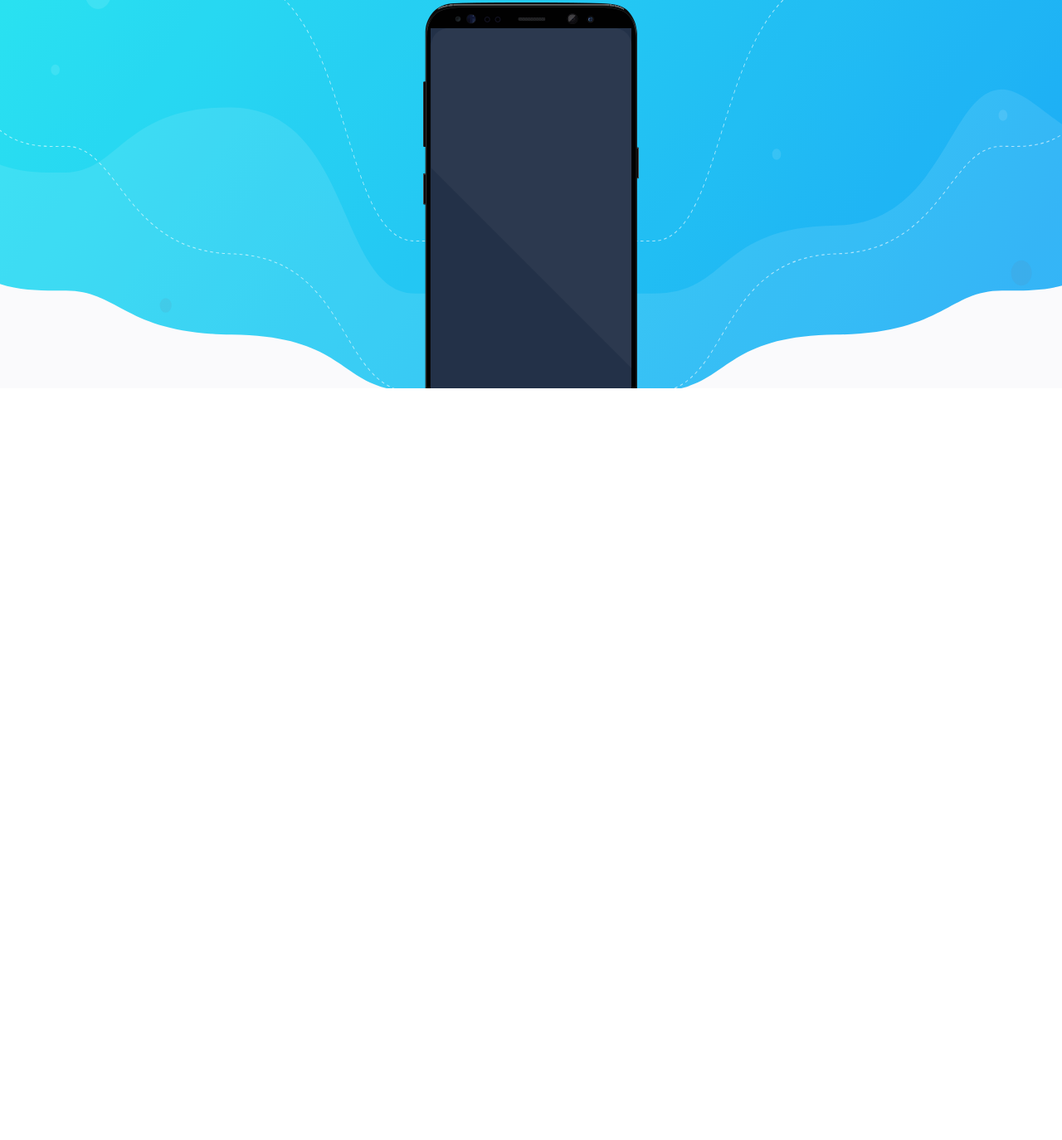
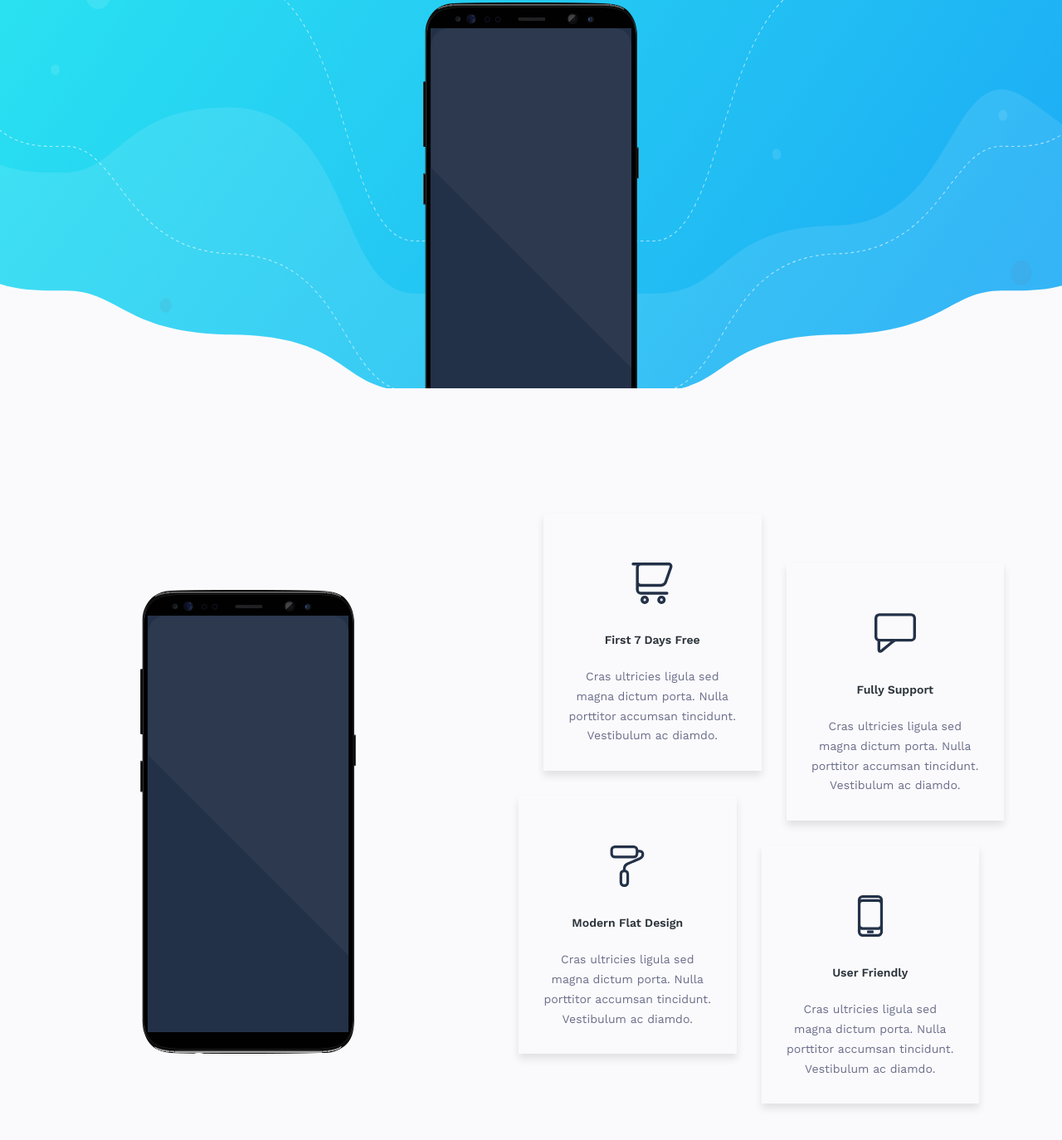
Before and after one commit to egorbabintcev/vibo-landing-page, a website: page public/index.html in a window 1280 px wide. Shown: the part 552-1926 px from the top of the page at 83% size. Before the commit the page ends 1020 px from the top, so only its background shows below. Drawn offline with nearby package versions, Linux system fonts and the light colour scheme; files that its build step writes are made by us from their sources.

Commit message:
Add fully adaptive markup and styles for features block and additional color variables

```diff
--- a/public/index.html
+++ b/public/index.html
@@ -55,6 +55,45 @@
       </section>
     </div>
   </header>
+  <main>
+    <section class="features">
+      <div class="container">
+        <div class="features-row">
+          <div class="features-mockup">
+            <img src="./img/phone-mockup-full.png" alt="">
+          </div>
+          <div class="feature">
+            <svg class="feature__icon">
+              <use xlink:href="./img/sprite.svg#cart"></use>
+            </svg>
+            <h3 class="feature__title">First 7 Days Free</h3>
+            <p class="feature__subtitle">Cras ultricies ligula sed magna dictum porta. Nulla porttitor accumsan tincidunt. Vestibulum ac diamdo.</p>
+          </div>
+          <div class="feature feature_moved-y">
+            <svg class="feature__icon">
+              <use xlink:href="./img/sprite.svg#msg"></use>
+            </svg>
+            <h3 class="feature__title">Fully Support</h3>
+            <p class="feature__subtitle">Cras ultricies ligula sed magna dictum porta. Nulla porttitor accumsan tincidunt. Vestibulum ac diamdo.</p>
+          </div>
+          <div class="feature feature_moved-x">
+            <svg class="feature__icon">
+              <use xlink:href="./img/sprite.svg#roller"></use>
+            </svg>
+            <h3 class="feature__title">Modern Flat Design</h3>
+            <p class="feature__subtitle">Cras ultricies ligula sed magna dictum porta. Nulla porttitor accumsan tincidunt. Vestibulum ac diamdo.</p>
+          </div>
+          <div class="feature feature_moved-x feature_moved-y">
+            <svg class="feature__icon">
+              <use xlink:href="./img/sprite.svg#phone"></use>
+            </svg>
+            <h3 class="feature__title">User Friendly</h3>
+            <p class="feature__subtitle">Cras ultricies ligula sed magna dictum porta. Nulla porttitor accumsan tincidunt. Vestibulum ac diamdo.</p>
+          </div>
+        </div>
+      </div>
+    </section>
+  </main>
 
   <script src="./js/main.js"></script>
 </body>
--- a/src/sass/main.scss
+++ b/src/sass/main.scss
@@ -192,3 +192,91 @@ header {
     }
   }
 }
+
+body {
+  background-color: $accent--light-grey;
+}
+
+.features {
+  padding: {
+    top: 150px;
+    bottom: 175px;
+  }
+  @include media('<lg', '>sm') {
+    padding: {
+      top: 100px;
+      bottom: 100px;
+    }
+  }
+  &-row {
+    @include make-row();
+    @include media('<lg', '>sm') {
+      position: relative;
+      left: $grid-gutter / 2;
+    }
+  }
+  &-mockup {
+    grid-area: 1/2/span 2/span 3;
+    display: flex;
+    justify-content: center;
+    align-items: flex-end;
+    @include media('<lg') {
+      display: none;
+    }
+    & img {
+      display: block;
+    }
+  }
+}
+
+.feature {
+  padding: 60px 30px 30px;
+  display: flex;
+  flex-direction: column;
+  align-items: center;
+  box-shadow: 0px 6px 9px 0px rgba(0, 0, 0, 0.1);
+  position: relative;
+  @include media('>sm') {
+    &_moved-x {
+      right: $grid-gutter;
+    }
+    &_moved-y {
+      top: $grid-gutter*2;
+    }
+  }
+  @include media('>lg') {
+    &:nth-child(even) {
+      grid-column: 7/span 3;
+    }
+    &:nth-child(odd) {
+      grid-column: span 3;
+    }
+  }
+  @include media('<lg', '>sm')  {
+    grid-column: span 6;
+  }
+  @include media('<sm') {
+    grid-column: span 12;
+  }
+  &__icon {
+    width: 50px;
+    height: 50px;
+    margin-bottom: 35px;
+  }
+  &__title {
+    margin-bottom: 25px;
+    font: {
+      size: 1.4rem;
+      weight: 600;
+    }
+  }
+  &__subtitle {
+    text-align: center;
+    color: $accent--dark-blue;
+    line-height: 170%;
+    font: {
+      size: 1.4rem;
+      weight: 400;
+    }
+  }
+}
--- a/src/sass/utils/_variables.scss
+++ b/src/sass/utils/_variables.scss
@@ -1,6 +1,8 @@
 // Colors
 $dark: #2a323a;
 $light: #fff;
+$accent--dark-blue: #6a6d89;
+$accent--light-grey: #fafafc;
 
 // Fonts
 $font--main: 'Work Sans', sans-serif;
```
